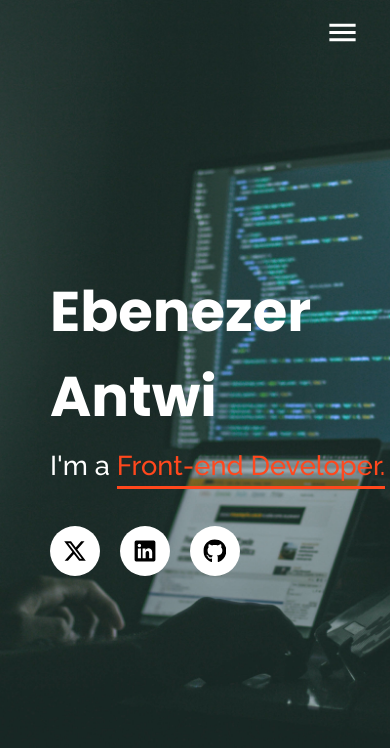
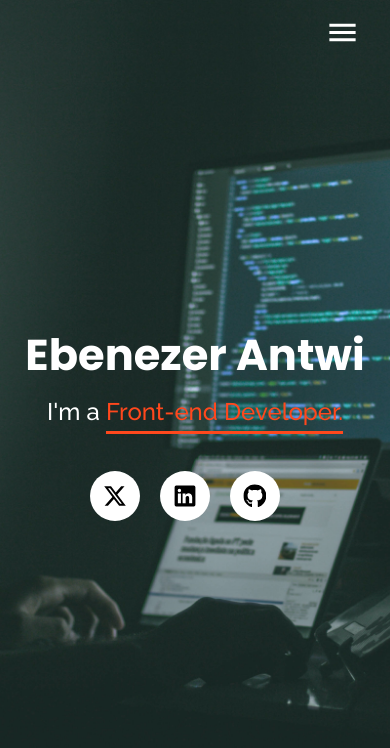
Before and after one commit to kwadwoambitious/My-Portfolio, a React (Create React App) app: page / in a window 390 px wide. Shown: the top 748 px of the page. Built offline with nearby package versions, Linux system fonts and the light colour scheme.

Commit message:
Made changes to this file

```diff
--- a/src/App.css
+++ b/src/App.css
@@ -189,3 +189,16 @@ header{
   }
 
 }
+@media (max-width: 500px){
+  .home{
+    align-items: center;
+    padding: 0;
+    text-align: center;
+  }
+  .home h1{
+    font-size: 2.7em;
+  }
+  .home p{
+    font-size: 1.5em;
+  }
+}
```
